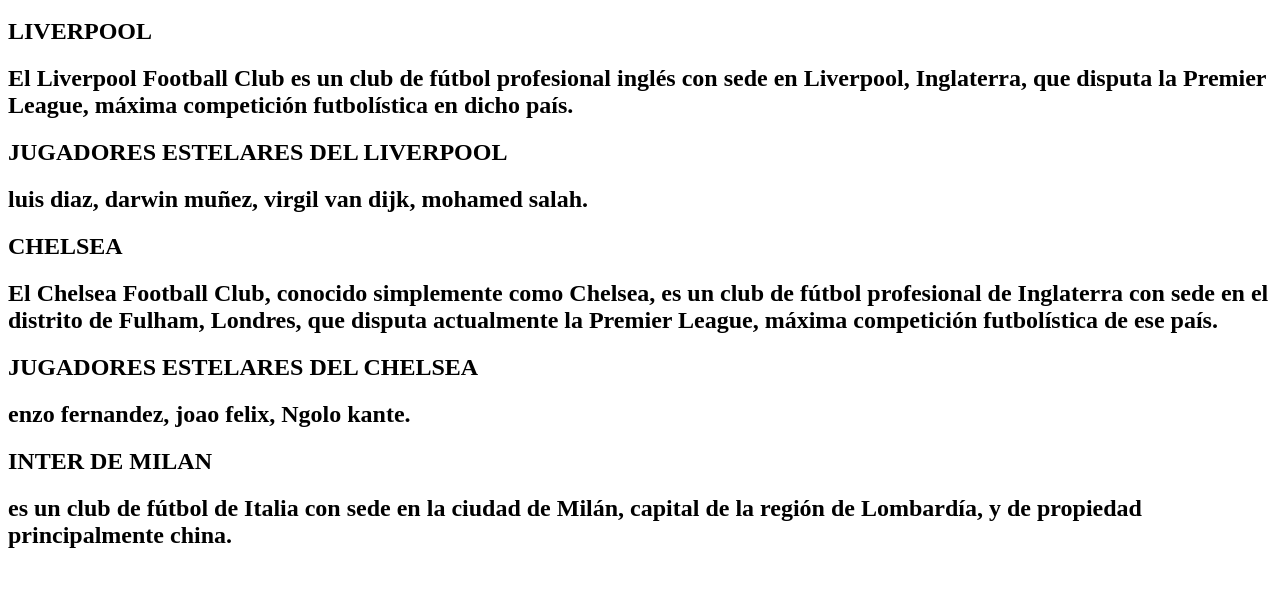
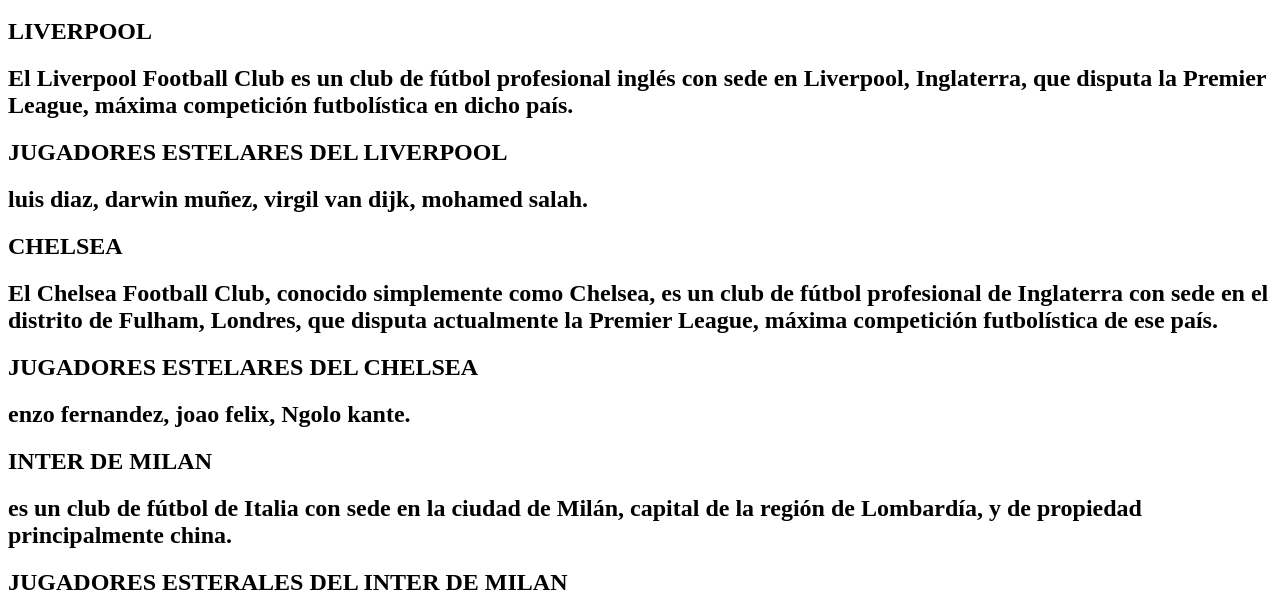
Before and after one commit to luisgonzalez03/rubrica-BP, a plain HTML site: page index.html in a window 1280 px wide. Shown: the part 369-984 px from the top of the page. Before the commit the page ends 938 px from the top, so only its background shows below. Drawn offline with Linux system fonts and the light colour scheme.

Commit message:
twelve commit

```diff
--- a/index.html
+++ b/index.html
@@ -24,6 +24,7 @@
     <h2>enzo fernandez, joao felix, Ngolo kante.</h2>
     <h2>INTER DE MILAN</h2>
     <h2> es un club de fútbol de Italia con sede en la ciudad de Milán, capital de la región de Lombardía, y de propiedad principalmente china.</h2>
+    <h2>JUGADORES ESTERALES DEL INTER DE MILAN</h2>
 
 </body>
 </html>
```
